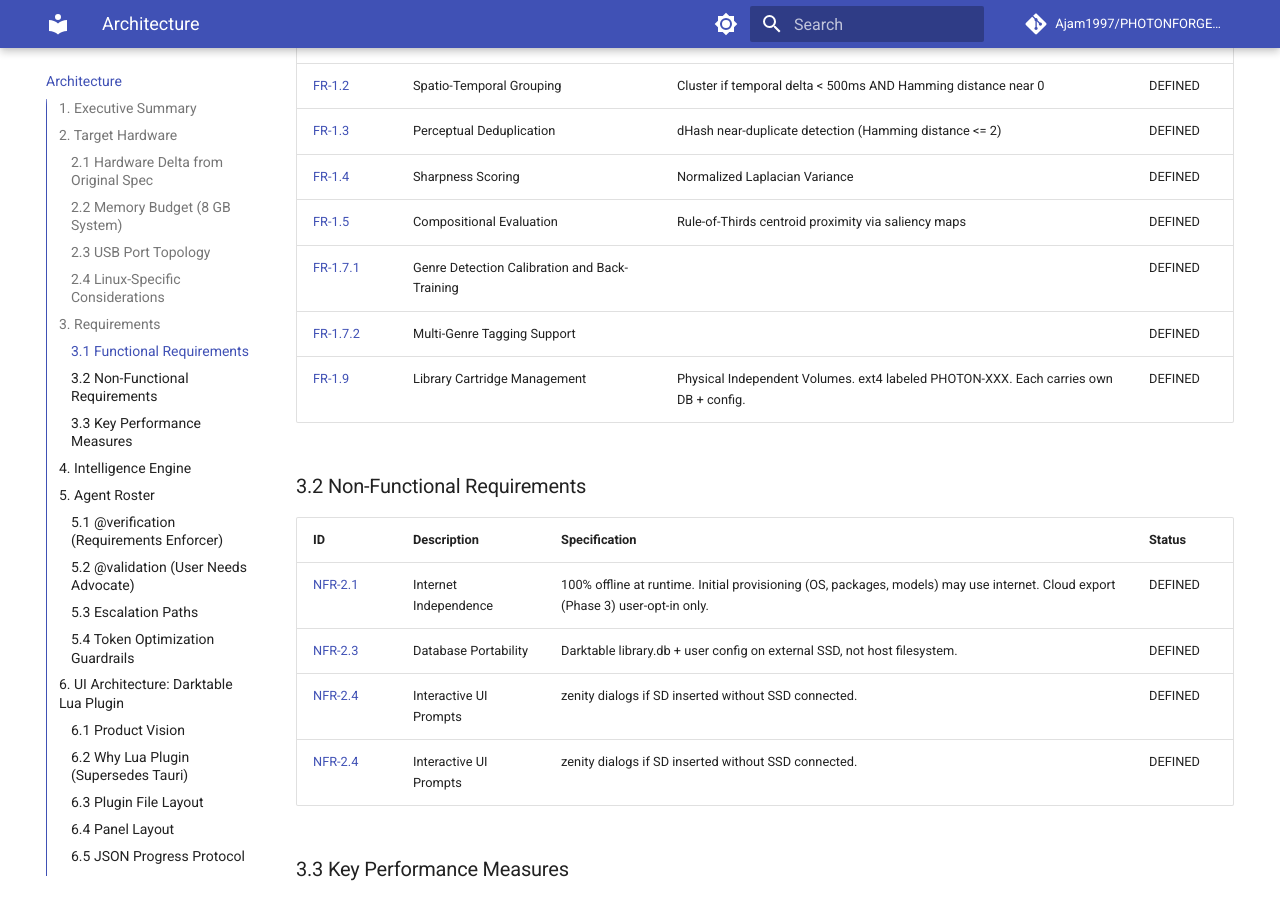
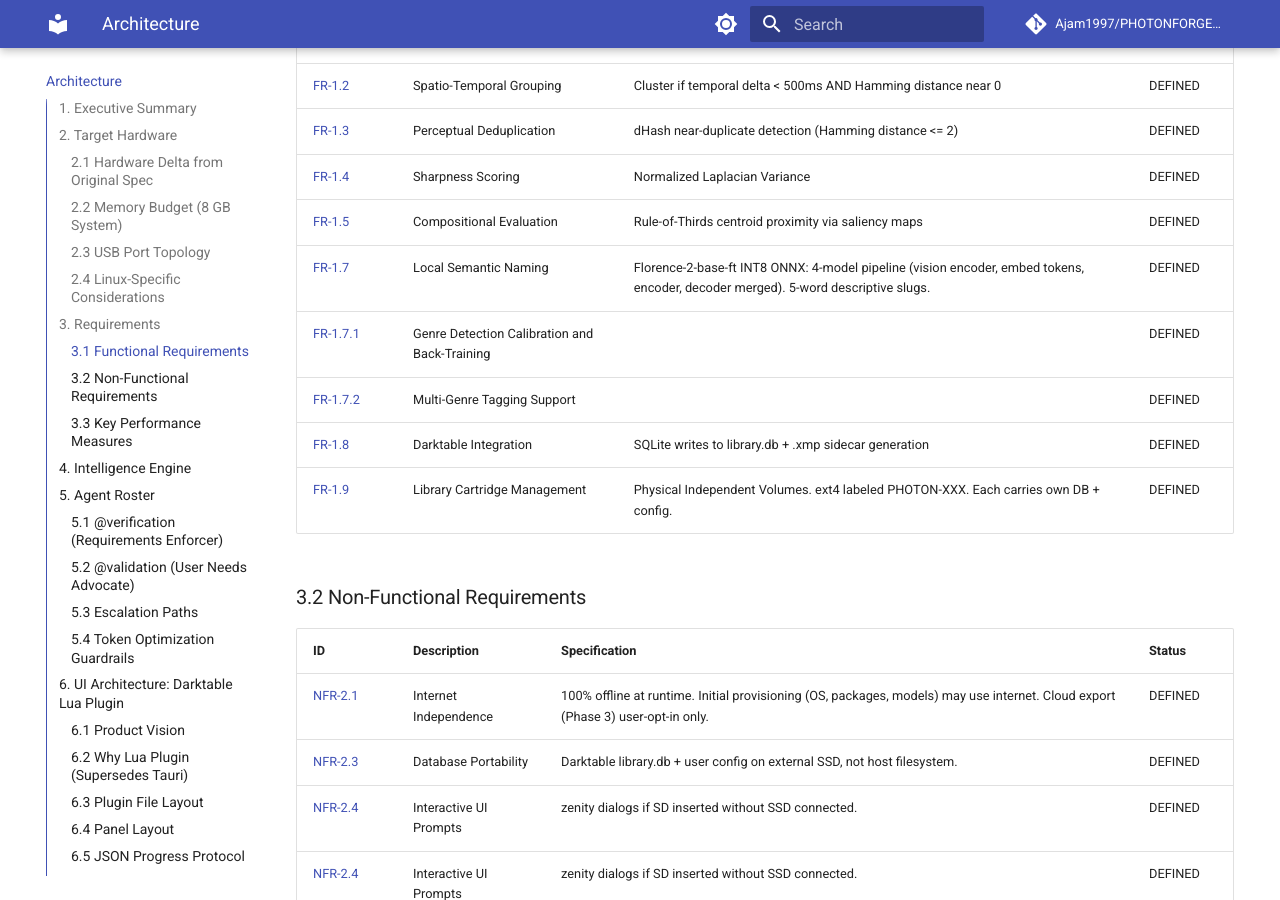
Before and after one commit to Ajam1997/PHOTONFORGE_Photo-Workflow, an MkDocs documentation site: the page built from docs/photonforge-architecture.md, in a window 1280 px wide and 900 px high, scrolled down 2687 px. Built offline with MkDocs 1.6.1 and Material for MkDocs 9.7.7, drawn with Linux system fonts in a browser that asks for light colours; comment, search, counter and statistics services are not loaded.

Commit message:
docs: auto-regenerate from GitHub Issues [skip ci]

```diff
--- a/docs/photonforge-architecture.md
+++ b/docs/photonforge-architecture.md
@@ -79,8 +79,10 @@ The original specification targeted a Yoga 920 (i7-8550U, 16 GB, Thunderbolt 3).
 | [FR-1.3](https://github.com/Ajam1997/PHOTONFORGE_Photo-Workflow/issues/50) | Perceptual Deduplication | dHash near-duplicate detection (Hamming distance <= 2) | DEFINED |
 | [FR-1.4](https://github.com/Ajam1997/PHOTONFORGE_Photo-Workflow/issues/51) | Sharpness Scoring | Normalized Laplacian Variance | DEFINED |
 | [FR-1.5](https://github.com/Ajam1997/PHOTONFORGE_Photo-Workflow/issues/52) | Compositional Evaluation | Rule-of-Thirds centroid proximity via saliency maps | DEFINED |
+| [FR-1.7](https://github.com/Ajam1997/PHOTONFORGE_Photo-Workflow/issues/54) | Local Semantic Naming | Florence-2-base-ft INT8 ONNX: 4-model pipeline (vision encoder, embed tokens, encoder, decoder merged). 5-word descriptive slugs. | DEFINED |
 | [FR-1.7.1](https://github.com/Ajam1997/PHOTONFORGE_Photo-Workflow/issues/66) | Genre Detection Calibration and Back-Training |  | DEFINED |
 | [FR-1.7.2](https://github.com/Ajam1997/PHOTONFORGE_Photo-Workflow/issues/67) | Multi-Genre Tagging Support |  | DEFINED |
+| [FR-1.8](https://github.com/Ajam1997/PHOTONFORGE_Photo-Workflow/issues/55) | Darktable Integration | SQLite writes to library.db + .xmp sidecar generation | DEFINED |
 | [FR-1.9](https://github.com/Ajam1997/PHOTONFORGE_Photo-Workflow/issues/57) | Library Cartridge Management | Physical Independent Volumes. ext4 labeled PHOTON-XXX. Each carries own DB + config. | DEFINED |
 <!-- /AUTO:fr_table -->
 
```
